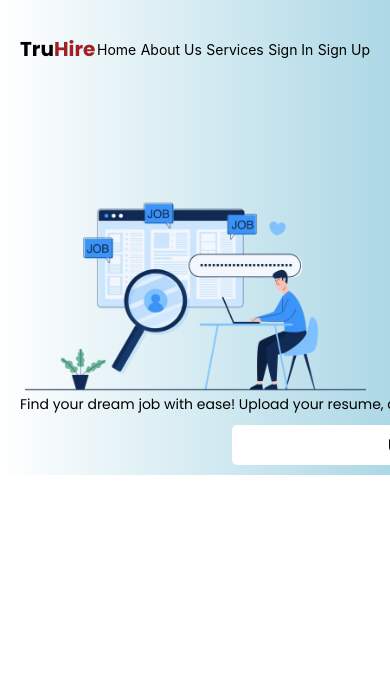
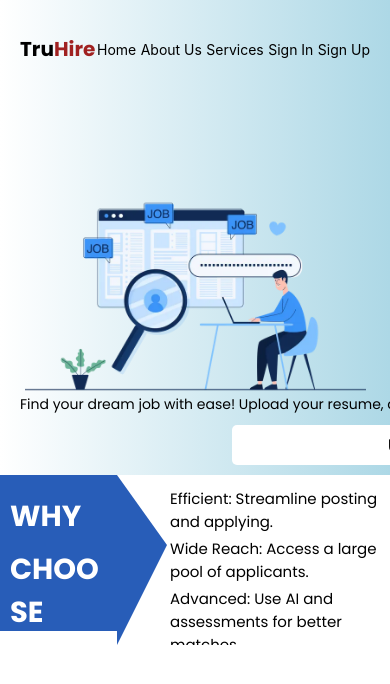
Before and after one commit to Desmo-nd/Job-Matching-ML, a React Native app in the folder FrontEnd/: screen / in a window 390 px wide. Shown: the top 684 px of the page. Built offline with nearby package versions, Linux system fonts and the light colour scheme.

Commit message:
choose container

```diff
--- /dev/null
+++ b/FrontEnd/components/ChooseUs.jsx
@@ -0,0 +1,78 @@
+import React from "react";
+import {View, StyleSheet, Text} from "react-native";
+import { SIZES, COLORS } from "../constants";
+const ChooseUs = () => {
+    return (
+        <View>
+            <View style={styles.innnerCont}>
+                <View style={{flexDirection:"row"}}>
+                    <View style={styles.whyCont}>
+                        <View style={styles.textContainer}>
+                            <Text style={styles.text}>WHY</Text>
+                            <Text style={styles.text}>CHOOSE</Text>
+                            <Text style={styles.text}>US ?</Text>
+                        </View>
+                    </View>
+                    <View style={styles.triangle}></View>
+                </View>
+                <View style={styles.ReasonsCont}>
+                    <Text style={styles.reasonText}>Efficient: Streamline posting and applying.</Text>
+                    <Text style={styles.reasonText}>Wide Reach: Access a large pool of applicants.</Text>
+                    <Text style={styles.reasonText}>Advanced: Use AI and assessments for better matches.</Text>
+                    <Text style={styles.reasonText}>Secure: Ensure data security and confidentiality.</Text>
+                </View>
+
+
+            </View>
+        </View>
+    )
+}
+export default ChooseUs
+const styles = StyleSheet.create({
+    innnerCont:{
+        flexDirection: 'row',
+        justifyContent: 'space-between',
+        alignItems: 'center',
+    },
+    whyCont:{
+        backgroundColor: COLORS.primary,
+        padding: 10,
+        width: SIZES.width * 0.3,
+        height: SIZES.width * 0.40,
+    },
+    triangle:{
+        position: 'relative',
+        overflow: 'hidden',
+        height: 67,
+        width: SIZES.width * 0.2,
+        borderTopWidth: 70,
+        borderBottomWidth: 100,
+        borderLeftWidth: 50,
+        borderTopColor: 'transparent',
+        borderBottomColor: 'transparent',
+        borderLeftColor:  COLORS.primary,
+    },
+    textContainer: {
+
+    },
+    text: {
+        fontSize: 29,
+        fontFamily: 'bold',
+        color: 'white',
+        paddingTop: 10,
+    },
+    ReasonsCont:{
+        width: SIZES.width * 0.60,
+        height: SIZES.width * 0.40,
+        marginLeft: -30,
+        paddingTop: 3,
+    },
+    reasonText:{
+        fontSize: 15,
+        fontFamily: 'regular',
+        color: "#000",
+        marginVertical: 2,
+        marginHorizontal: 5,
+    }
+
+})
--- a/FrontEnd/components/UploadBtn.jsx
+++ b/FrontEnd/components/UploadBtn.jsx
@@ -50,7 +50,7 @@ const styles = StyleSheet.create({
     iconCont:{
         width:"30%",
         height:"100%",
-        backgroundColor:"#285db8",
+        backgroundColor:COLORS.primary,
         justifyContent: 'center',
         alignItems: 'center',
     }
--- a/FrontEnd/components/index.js
+++ b/FrontEnd/components/index.js
@@ -1,7 +1,11 @@
 import Welcome from './Welcome';
 import UploadBtn from './UploadBtn';
+import ChooseUs from './ChooseUs';
+
+
 
 export default {
     Welcome,
-    UploadBtn
+    UploadBtn,
+    ChooseUs
 }
--- a/FrontEnd/screens/Home.jsx
+++ b/FrontEnd/screens/Home.jsx
@@ -1,13 +1,20 @@
 import React from "react";
-import {SafeAreaView, ScrollView} from "react-native";
+import {SafeAreaView, ScrollView, View} from "react-native";
 import Welcome from "../components/Welcome";
+import ChooseUs from "../components/ChooseUs";
 
 
 const Home = () => {
     return (
         <SafeAreaView>
             <ScrollView>
-                <Welcome/>
+                <View>
+                    <Welcome/>
+                </View>
+
+                < View>
+                    <ChooseUs/>
+                </View>
             </ScrollView>
         </SafeAreaView>
     )
```
Also changed, not shown: 1 other file (tests, documents, lock files or other folders).
